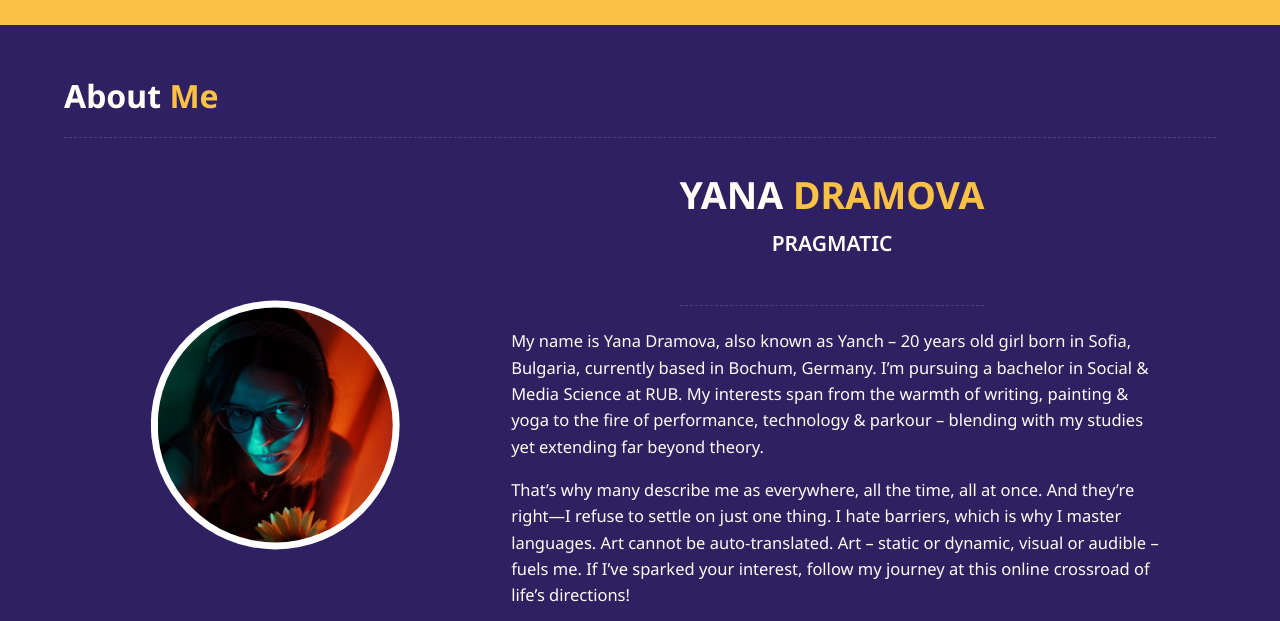
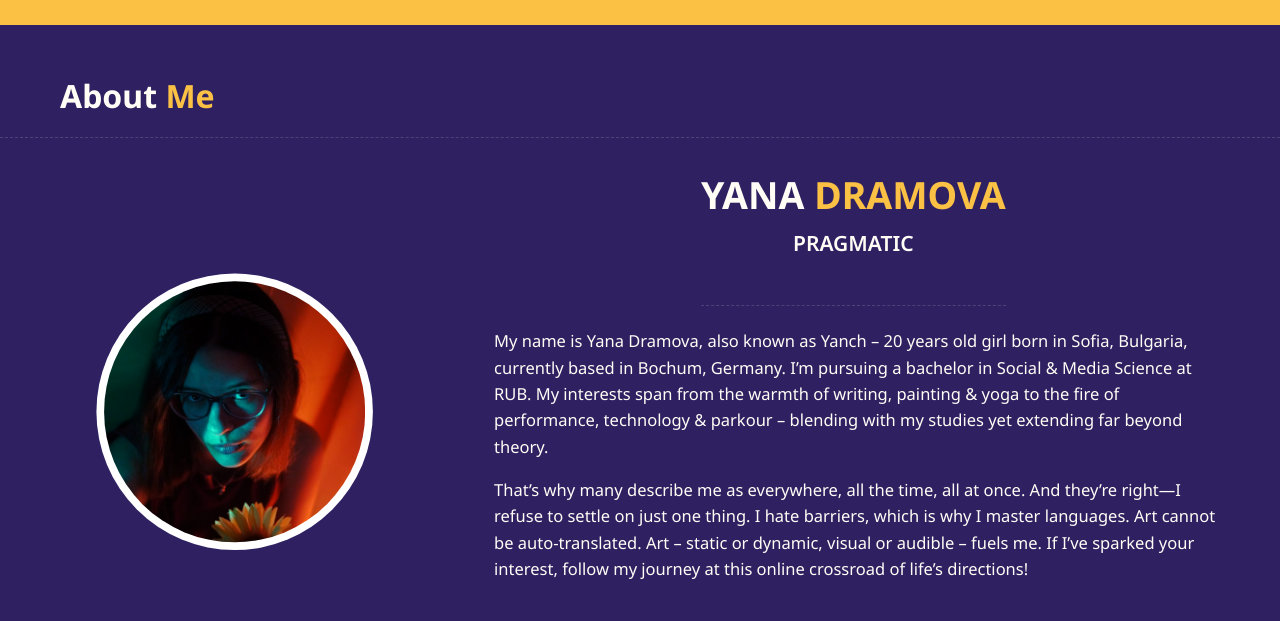
Before and after one commit to yanchdramch/yanchdramch.github.io, a Vue app: page / in a window 1280 px wide. Shown: the part 1728-2349 px from the top of the page. Built offline with nearby package versions, Linux system fonts and the light colour scheme.

Commit message:
Firefox optimizations

```diff
--- a/src/components/RecentArticles.vue
+++ b/src/components/RecentArticles.vue
@@ -106,7 +106,7 @@ export default {
 }
 
 .recent_content {
-  width: 90vw;
+  width: 100%;
 }
 
 .normal {
@@ -215,6 +215,7 @@ export default {
   padding: 10px 0;
   border-top: 1px solid #eee;
   display: flex;
+  align-items: center;
   align-items: anchor-center;
   justify-content: center;
   gap: 10px;
--- a/src/components/ThePit.vue
+++ b/src/components/ThePit.vue
@@ -126,8 +126,6 @@ export default {
   flex-wrap: wrap;
   align-content: center;
   justify-content: space-evenly;
-  width: 90%;
-  place-self: anchor-center;
   padding-bottom: 1em;
   font-size: 1.25em;
 }
--- a/src/views/AboutView.vue
+++ b/src/views/AboutView.vue
@@ -110,12 +110,8 @@ export default {
   background: white;
   width: 90%;
   height: 90%;
-  top: 0;
-  left: 0;
   clip-path: circle();
   z-index: 1;
-  align-self: anchor-center;
-  justify-self: anchor-center;
 }
 
 .overlay {
@@ -123,12 +119,8 @@ export default {
   background-color: #00000000;
   width: 90%;
   height: 90%;
-  top: 0;
-  left: 0;
   clip-path: circle();
   z-index: 6;
-  align-self: anchor-center;
-  justify-self: anchor-center;
   transition: background-color 350ms ease-in;
 }
 
@@ -142,13 +134,11 @@ export default {
   display: flex;
   align-items: flex-start;
   padding-top: 1em;
-  width: 90vw;
   flex-direction: column;
   min-height: 75vh;
   box-sizing: border-box;
   margin-top: 0;
   padding-bottom: 15vh;
-  place-self: anchor-center;
 }
 
 .about_title {
@@ -159,6 +149,7 @@ export default {
   border-bottom: 1px dashed rgba(255, 255, 255, 0.15);
   padding-bottom: 2rem;
   margin-bottom: 0.5rem;
+  padding-left: 4em;
 }
 
 .normal {
--- a/src/views/ArticlesView.vue
+++ b/src/views/ArticlesView.vue
@@ -228,6 +228,7 @@ export default {
   padding: 10px 0;
   border-top: 1px solid #eee;
   display: flex;
+  align-items: center;
   align-items: anchor-center;
   justify-content: center;
   gap: 10px;
```
